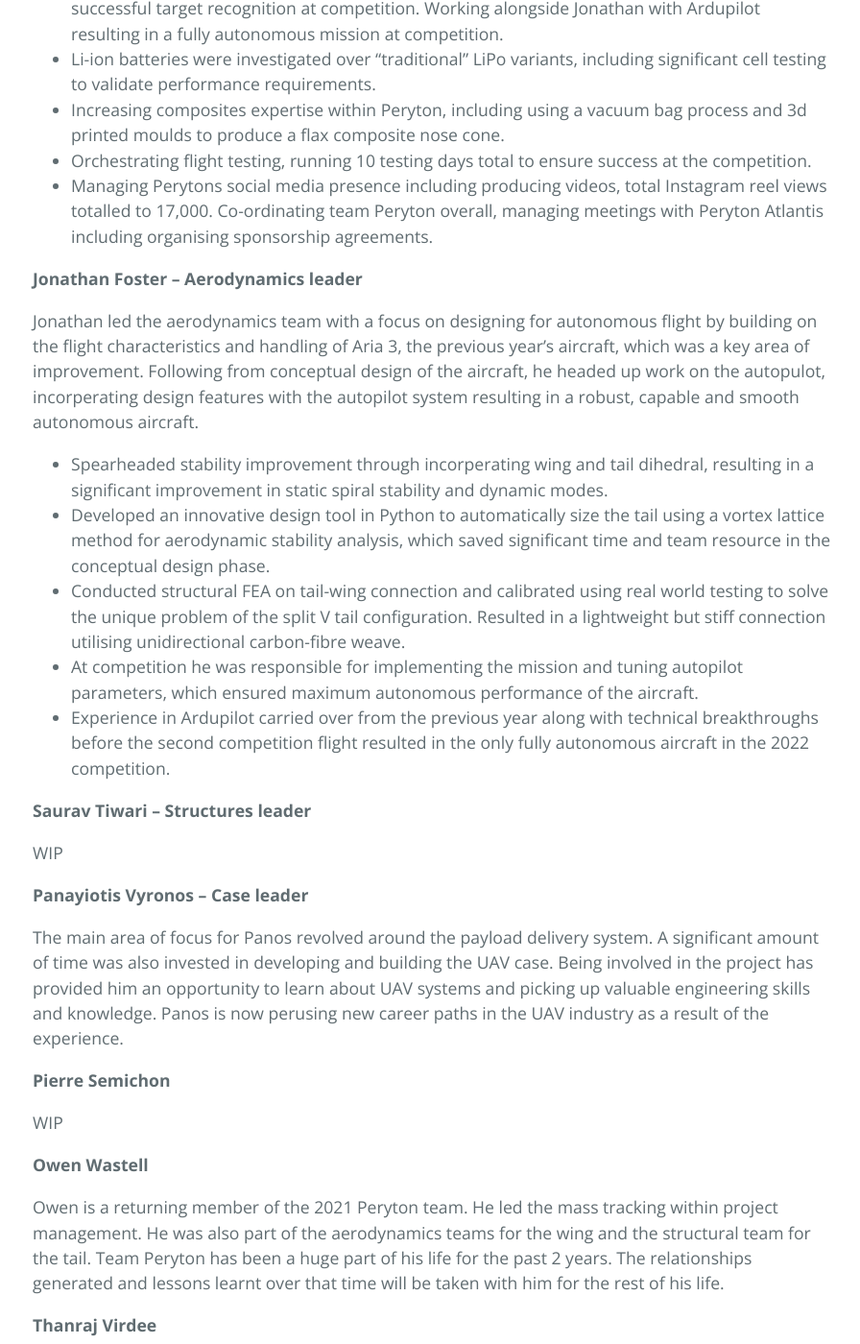
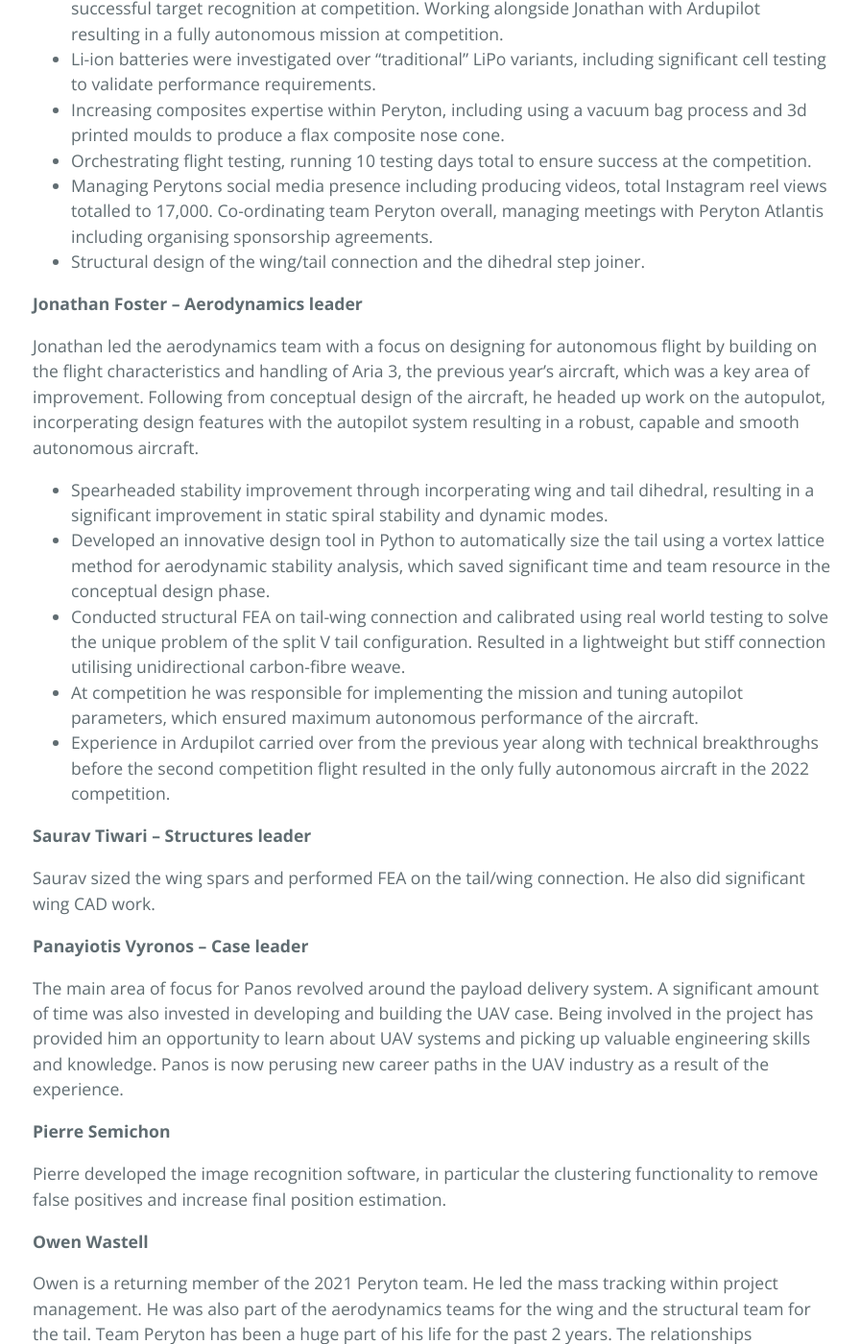
Before and after one commit to Team-Peryton/team-peryton.github.io, a Jekyll site: the page built from index.md, in a window 1280 px wide and 1400 px high, scrolled down 4245 px. Shown: the whole window at 96% size, without its empty margins (190-1086 px from the left). Built offline with Jekyll 4.4.1, drawn with Linux system fonts in a browser that asks for light colours.

Commit message:
final bits?

```diff
--- a/index.md
+++ b/index.md
@@ -54,6 +54,7 @@ Oliver led the team throughout the year and pushed development boundaries. He ma
 -	Increasing composites expertise within Peryton, including using a vacuum bag process and 3d printed moulds to produce a flax composite nose cone.
 -	Orchestrating flight testing, running 10 testing days total to ensure success at the competition.
 -	Managing Perytons social media presence including producing videos, total Instagram reel views totalled to 17,000. Co-ordinating team Peryton overall, managing meetings with Peryton Atlantis including organising sponsorship agreements.
+- Structural design of the wing/tail connection and the dihedral step joiner.
 
 **Jonathan Foster – Aerodynamics leader**
 
@@ -67,7 +68,7 @@ Jonathan led the aerodynamics team with a focus on designing for autonomous flig
 
 **Saurav Tiwari – Structures leader**
 
-WIP
+Saurav sized the wing spars and performed FEA on the tail/wing connection. He also did significant wing CAD work.
 
 **Panayiotis Vyronos – Case leader**
 
@@ -75,7 +76,7 @@ The main area of focus for Panos revolved around the payload delivery system. A
 
 **Pierre Semichon**
 
-WIP
+Pierre developed the image recognition software, in particular the clustering functionality to remove false positives and increase final position estimation.
 
 **Owen Wastell**
 
```
